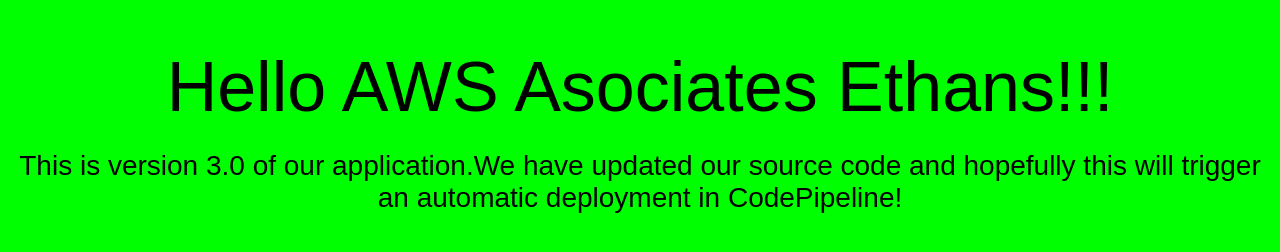
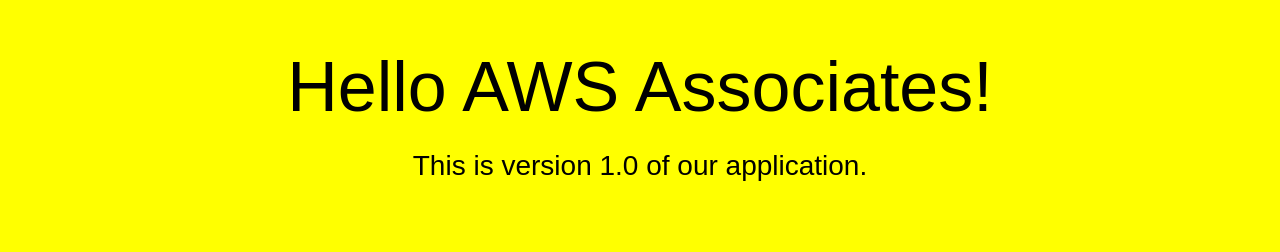
Before and after one commit to ashrafgate/webapp, a plain HTML site: page index.html in a window 1280 px wide. Drawn offline with Linux system fonts and the light colour scheme.

Commit message:
hello all

```diff
--- a/index.html
+++ b/index.html
@@ -6,7 +6,7 @@
   <style>
     body {
       color: #000000;
-      background-color: #00FF00;
+      background-color: #FFFF00;
       font-family: Arial, sans-serif;
       font-size: 14px;
     }
@@ -26,8 +26,8 @@
 </head>
 <body>
   <div align="center">
-    <h1>Hello AWS Asociates Ethans!!!</h1>
-    <h2>This is version 3.0 of our application.We have updated our source code and hopefully this will trigger an automatic deployment in CodePipeline!</h2>
+    <h1>Hello AWS Associates!</h1>
+    <h2>This is version 1.0 of our application.</h2>
   </div>
 </body>
 </html>
```
